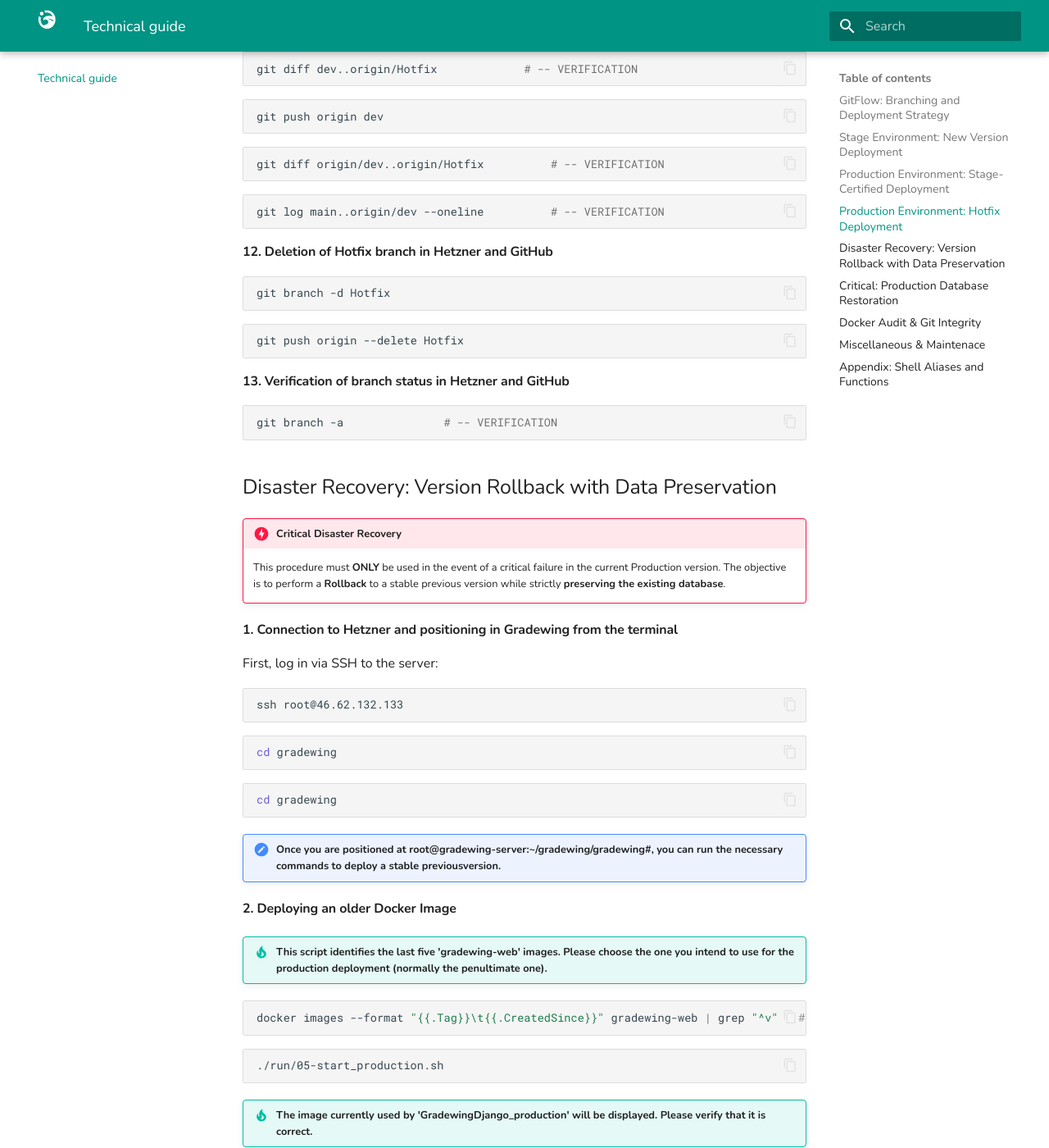
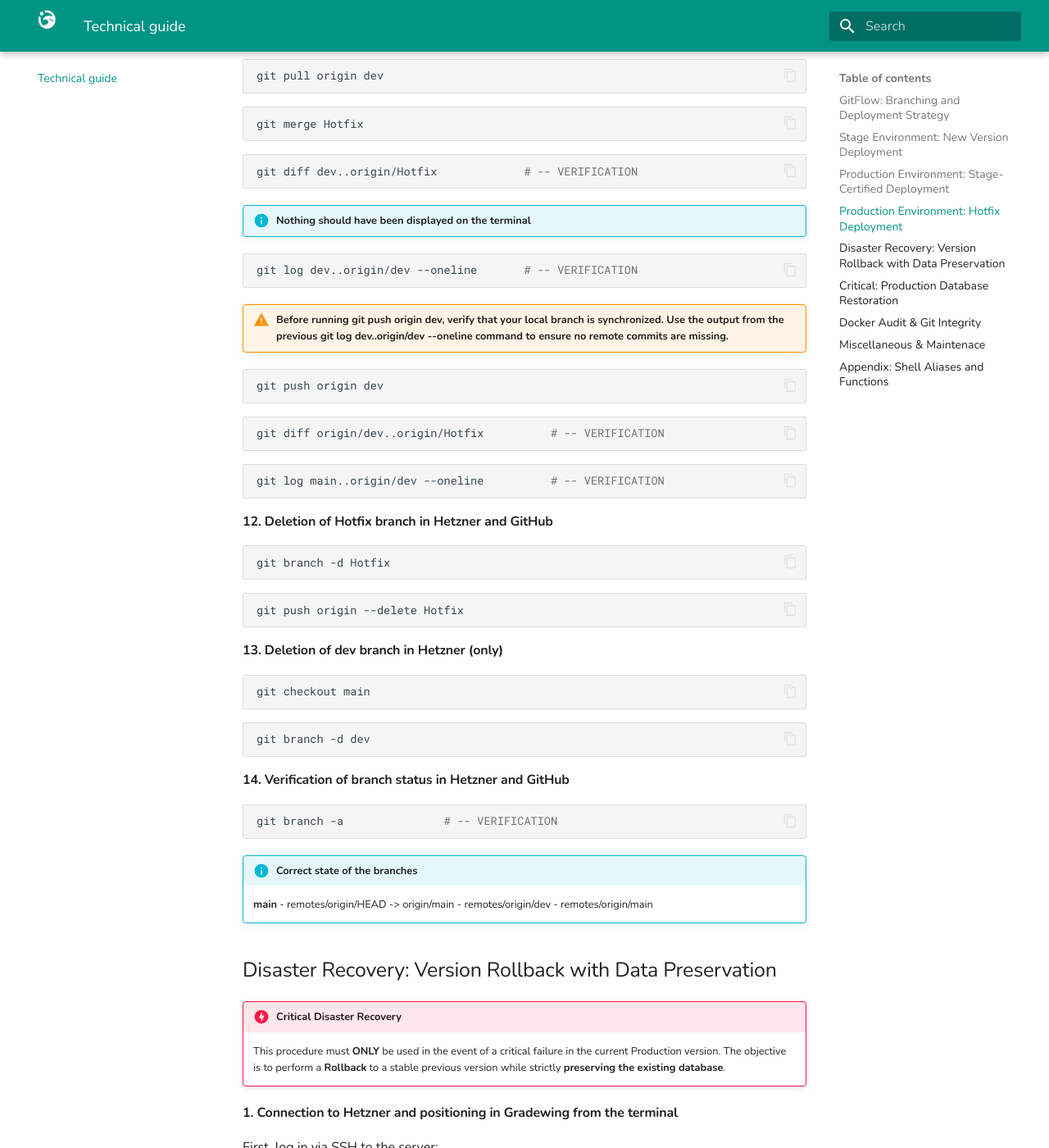
Before and after one commit to pablopenlop/gradewing_guide, an MkDocs documentation site: the page built from docs/other.md, in a window 1280 px wide and 1400 px high, scrolled down 8555 px. Shown: the whole window at 82% size. Built offline with MkDocs 1.6.1 and Material for MkDocs 9.7.7, drawn with Linux system fonts in a browser that asks for light colours; some of the changed text lies outside the part shown.

Commit message:
Update other.md

````diff
--- a/docs/other.md
+++ b/docs/other.md
@@ -89,6 +91,7 @@ chmod +x ./run/*.sh
 ./run/03-start_staging.sh
 ```
 !!! tip "Depending on the magnitude of the changes made, it might be advisable to replicate the Production data so as not to start with an empty environment."
+
 ```bash
 ./run/21-restore_to_staging.sh
 ```
@@ -347,6 +352,13 @@ git merge Hotfix
 ```bash
 git diff dev..origin/Hotfix				# -- VERIFICATION
 ```
+!!! info "Nothing should have been displayed on the terminal"
+
+```BASH
+git log dev..origin/dev --oneline       # -- VERIFICATION
+```
+!!! warning "Before running **git push origin dev**, verify that your local branch is synchronized. Use the output from the previous **git log dev..origin/dev --oneline** command to ensure no remote commits are missing."
+
 ```bash
 git push origin dev
 ```
@@ -366,11 +378,22 @@ git branch -d Hotfix
 git push origin --delete Hotfix
 ```
 
-#### 13. Verification of branch status in Hetzner and GitHub
+#### 13. Deletion of **dev** branch in Hetzner (**only**)
+
+```bash
+git checkout main
+```
+```bash
+git branch -d dev
+```
+
+#### 14. Verification of branch status in Hetzner and GitHub
 
 ```bash
 git branch -a				# -- VERIFICATION
 ```
+!!! info "Correct state of the branches"
+    **main** - remotes/origin/HEAD -> origin/main - remotes/origin/dev - remotes/origin/main
 
 ## Disaster Recovery: Version Rollback with Data Preservation
 
````
Also changed, not shown: other parts of docs/other.md (+4 -0 lines).
